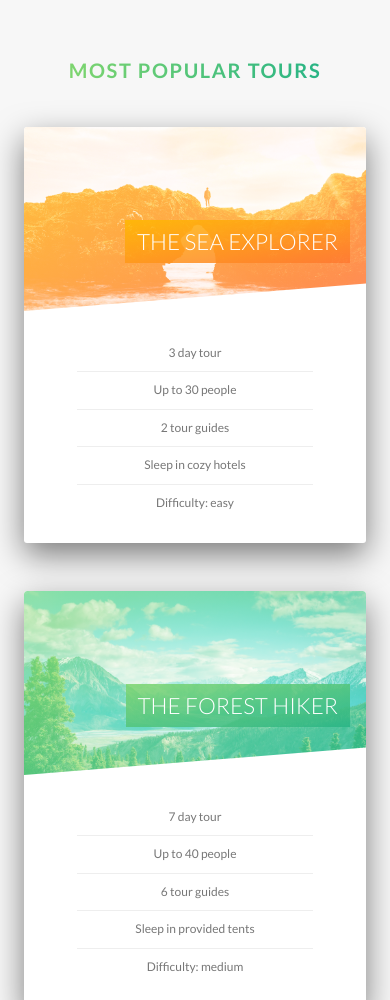
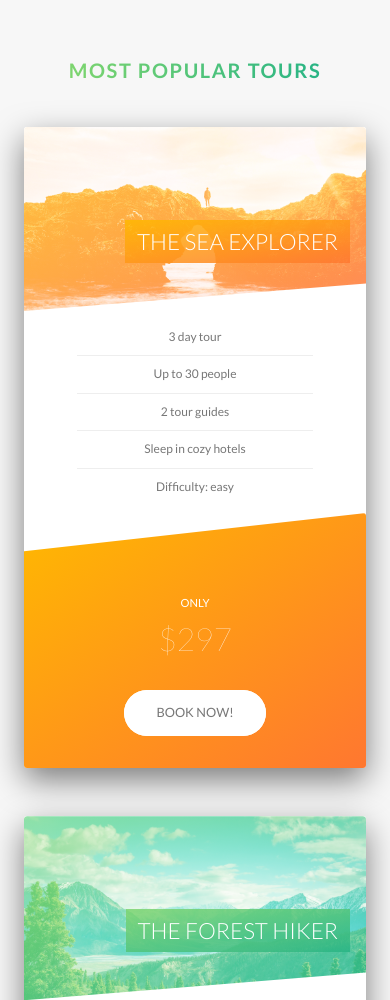
Before and after one commit to DaveFres/Natours, a website: page index.html in a window 390 px wide. Shown: the part 2485-3485 px from the top of the page. Drawn offline with Linux system fonts and the light colour scheme.

Commit message:
Writing Media Queries - Tours, Stories and Booking Sections

```diff
--- a/sass/components/_card.scss
+++ b/sass/components/_card.scss
@@ -156,4 +156,54 @@
         font-size: 6rem;
         font-weight: 100;
     }
+
+
+
+
+    @include respond(tab-port) {
+        height: auto;
+        border-radius: 3px;
+        background-color: $color-white;
+        box-shadow: 0 1.5rem 4rem rgba($color-black, .5);
+
+
+        &__side {
+            height: auto;
+            position: relative;
+            box-shadow: none;
+
+            &--back {
+                transform: rotateY(0);
+                clip-path: polygon(0 15%, 100% 0, 100% 100%, 0 100%);
+            }
+        }
+
+
+        &:hover &__side--front {
+            transform: rotateY(0);
+        }
+
+        // BACK SIDE STYLING
+
+        &__details {
+            padding: 1rem 3rem;
+        }
+
+        &__cta {
+            position: relative;
+            top: 0%;
+            left: 0%;
+            transform: translate(0);
+            width: 100%;
+            padding: 7rem 4rem 4rem 4rem;
+        }
+
+        &__price-box {
+            margin: 3rem;
+        }
+
+        &__price-value {
+            font-size: 4rem;
+        }
+    }
 }
--- a/sass/components/_form.scss
+++ b/sass/components/_form.scss
@@ -15,6 +15,10 @@
         width: 90%;
         display: block;
         transition: all .3s;
+
+        @include respond(tab-port) {
+            width: 100%;
+        }
 
         &:focus {
             outline: none;
@@ -51,6 +55,11 @@
     &__radio-group {
         width: 49%;
         display: inline-block;
+
+        @include respond(tab-port) {
+            width: 100%;
+            margin-bottom: 2rem;
+        }
     }
 
     &__radio-input {
--- a/sass/components/_story.scss
+++ b/sass/components/_story.scss
@@ -9,6 +9,16 @@
     font-size: $default-font-size;
     transform: skewX(-12deg);
 
+    @include respond(tab-port) {
+        width: 100%;
+        padding: 4rem;
+        padding-left: 7rem;
+    }
+
+    @include respond(phone) {
+        transform: skewX(0);
+    }
+
     &__shape {
         width: 15rem;
         height: 15rem;
@@ -19,6 +29,10 @@
         clip-path: circle(50% at 50% 50%);
         transform: translateX(-3rem) skewX(12deg);
         position: relative;
+
+        @include respond(phone) {
+            transform: translateX(-3rem) skewX(0);
+        }
     }
 
     &__img {
@@ -31,6 +45,10 @@
 
     &__text {
         transform: skewX(12deg);
+
+        @include respond(phone) {
+            transform: skewX(0);
+        }
     }
 
     &__caption {
--- a/sass/pages/_home.scss
+++ b/sass/pages/_home.scss
@@ -68,11 +68,31 @@
     box-shadow: 0 1.5rem 4rem rgba($color-black, .2);
 
 
-    height: 50rem;
+    @include respond(tab-land) {
+        background-image: linear-gradient(105deg,
+                                    rgba($color-white, .9) 0%,
+                                    rgba($color-white, .9) 65%,
+                                    transparent 65%),
+                                    url(../img/nat-10.jpg);
+        background-size: cover;
+    }
 
+    @include respond(tab-port) {
+        background-image: linear-gradient(to right,
+                                    rgba($color-white, .9) 0%,
+                                    rgba($color-white, .9) 100%),
+                                    url(../img/nat-10.jpg);
+    }
 
     &__form {
         width: 50%;
         padding: 6rem;
+
+        @include respond(tab-land) {
+            width: 65%;
+        }
+        @include respond(tab-port) {
+            width: 100%;
+        }
     }
 }
```
Also changed, not shown: css/style.css.
